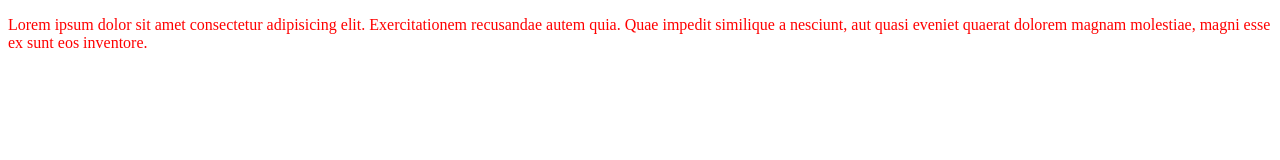
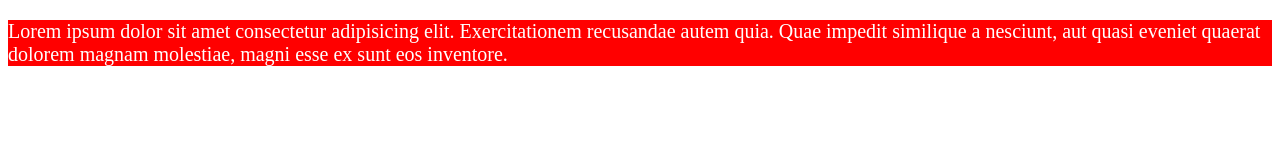
Before and after one commit to RamaSimplon/test, a plain HTML site: page index.html in a window 1280 px wide. Drawn offline with Linux system fonts and the light colour scheme.

Commit message:
changement couleur du texte

```diff
--- a/style.css
+++ b/style.css
@@ -1,3 +1,5 @@
 p{
-    color:red;
+    background-color:red;
+    color:white;
+    font-size:20px;
 }
```
